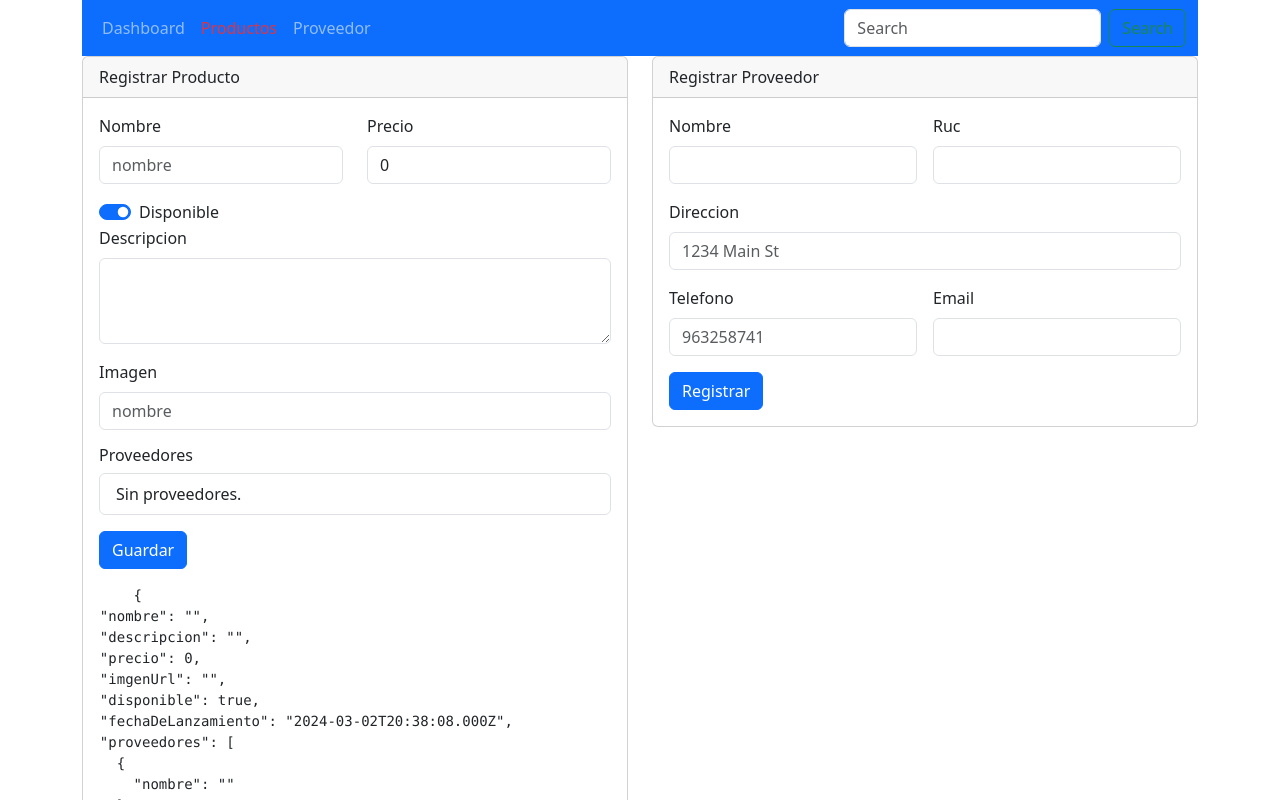
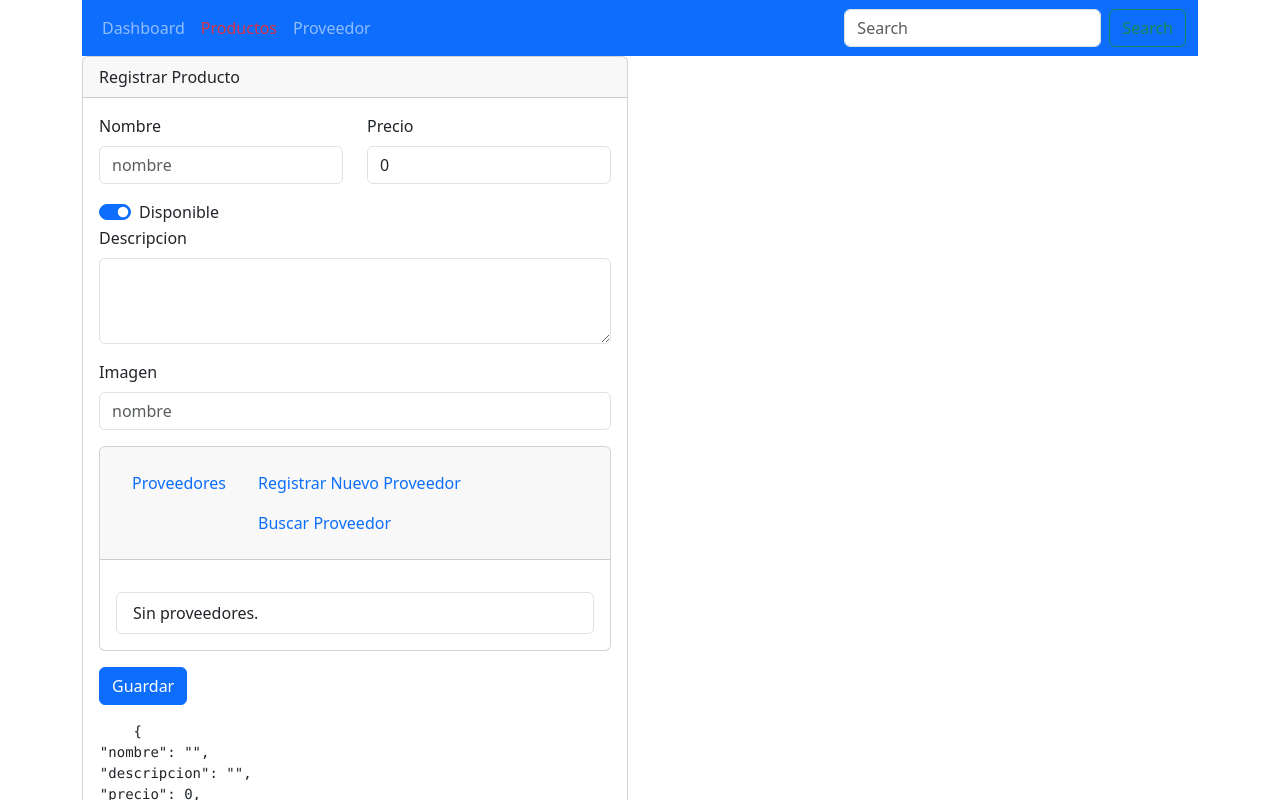
Before and after one commit to ferd9/tiendita-frontend, an Angular app: page /admin/producto in a window 1280 px wide. Shown: the top 800 px of the page. Built offline with nearby package versions, Linux system fonts and the light colour scheme.

Commit message:
correcciones y mejoras en formulario de registro de productos.

```diff
--- a/src/app/admin/producto/producto.component.html
+++ b/src/app/admin/producto/producto.component.html
@@ -67,7 +67,33 @@
         placeholder="nombre">
       </div>
     <div class="mb-3">
-       <h6>Proveedores</h6>
+
+      <div class="card">
+        <div class="card-header d-flex flex-row bd-highlight mb-3">
+
+          <div class="p-2 flex-grow-1 bd-highlight">
+            <ul class="nav nav-pills card-header-pills">
+              <li class="nav-item">
+                <a class="nav-link">Proveedores</a>
+              </li>
+            </ul>
+
+          </div>
+          <div class="p-2 bd-highlight">
+            <ul class="nav nav-pills card-header-pills">
+              <li class="nav-item">
+                <a class="nav-link" (click)="nuevoProveedor()">Registrar Nuevo Proveedor</a>
+              </li>
+              <li class="nav-item">
+                <a class="nav-link">Buscar Proveedor</a>
+              </li>
+            </ul>
+          </div>
+
+
+        </div>
+        <div class="card-body">
+
           <ul class="list-group">
             @for (proveedor of proveedores; track $index) {
               <li class="list-group-item d-flex justify-content-between align-items-center">
@@ -81,6 +107,8 @@
             }
           </ul>
 
+        </div>
+      </div>
     </div>
      <!-- <div class="mb-3">
         <label for="exampleFormControlInput1" class="form-label">Proveedores</label>
@@ -124,8 +152,11 @@
 </div>
 </div>
 
+@if(onBuscarProveedor){
   <div class="col-6">
-  <app-proveedor (onNewProveedor)="agregarProveedor($event)"></app-proveedor>
+    <app-proveedor (onNewProveedor)="agregarProveedor($event)" (onAddProveedor)="proveedorSelecionado($event)"></app-proveedor>
   </div>
+}
+
 
 </div>
--- a/src/app/admin/producto/producto.component.ts
+++ b/src/app/admin/producto/producto.component.ts
@@ -1,6 +1,6 @@
 import { CommonModule } from '@angular/common';
 import { ChangeDetectorRef, Component, inject } from '@angular/core';
-import { FormBuilder, FormGroup, ReactiveFormsModule, Validators } from '@angular/forms';
+import { FormArray, FormBuilder, FormControl, FormGroup, ReactiveFormsModule, Validators } from '@angular/forms';
 import { ProductoService } from '../../services/producto.service';
 import { Categoria, Proveedores, Tag } from '../interfaces/tienda.interfaces';
 import { ProveedorComponent } from '../proveedor/proveedor.component';
@@ -24,6 +24,7 @@ export class ProductoComponent {
   public categoria: Categoria[] = [];
   public tag: Tag[] = [];
 
+  public onBuscarProveedor: boolean =  false;
   //constructor(private changeDetector: ChangeDetectorRef){}
 
   public formProducto: FormGroup = this.fb.group({
@@ -33,11 +34,7 @@ export class ProductoComponent {
     'imgenUrl': [''],
     'disponible':[true],
     'fechaDeLanzamiento':[new Date,[Validators.required]],
-    'proveedores': this.fb.array([
-      this.fb.group({
-        'nombre': ['']
-      })
-    ])
+    'proveedores': this.fb.array([])
   });
 
  registrarProducto(){
@@ -70,5 +67,38 @@ export class ProductoComponent {
 
   agregarProveedor($event: Proveedores) {
     this.proveedores.push($event);
+    const prov = this.formProducto.get('proveedores') as FormArray;
+    const pg = this.fb.group({
+      'nombre': [$event.nombre,],
+      'direccion': [$event.direccion],
+      'ruc': [$event.ruc],
+      'email': [$event.email],
+      'telefono': [$event.telefono]
+    });
+
+    prov.push(pg);
+
+    console.log((<FormArray>this.formProducto.get('proveedores')));
+  }
+
+  nuevoProveedor(){
+    this.onBuscarProveedor = true;
+  }
+
+  proveedorSelecionado($event: Proveedores){
+
+    this.proveedores.push($event);
+    const prov = this.formProducto.get('proveedores') as FormArray;
+    const pg = this.fb.group({
+      'id': [$event.id],
+      'nombre': [$event.nombre,],
+      'direccion': [$event.direccion],
+      'ruc': [$event.ruc],
+      'email': [$event.email],
+      'telefono': [$event.telefono]
+    });
+
+    prov.push(pg);
+
   }
 }
--- a/src/app/admin/proveedor/proveedor.component.html
+++ b/src/app/admin/proveedor/proveedor.component.html
@@ -1,9 +1,10 @@
 
 <div class="card">
   <div class="card-header">
-    Registrar Proveedor
+    {{titulo}}
   </div>
   <div class="card-body">
+    @if(modo === "REGISTRAR" || modo === "AMBOS"){
 
       <form [formGroup]="formProveedor" (ngSubmit)="agregarProveedor()" class="row g-3">
         <div class="col-md-6">
@@ -53,5 +54,37 @@
           <button type="submit" class="btn btn-primary">Registrar</button>
         </div>
       </form>
+    }
+
+    <table class="table table-dark table-hover">
+      <thead>
+        <tr>
+          <th scope="col">Nombre</th>
+          <th scope="col">direccion</th>
+          <th scope="col">ruc</th>
+          <th scope="col">email</th>
+          <th scope="col">telefono</th>
+          <th scope="col">Accion</th>
+        </tr>
+      </thead>
+      <tbody>
+        @for (pItem of proveedorList; track $index) {
+
+          <tr>
+            <td>{{pItem.nombre}}</td>
+            <td>{{pItem.direccion}}</td>
+            <td>{{pItem.ruc}}</td>
+            <td>{{pItem.email}}</td>
+            <td>{{pItem.telefono}}</td>
+            <td><button class="btn btn-primary" (click)="addProveedor(pItem)">+</button></td>
+          </tr>
+
+        }
+
+      </tbody>
+
+
+    </table>
+
   </div>
 </div>
--- a/src/app/admin/proveedor/proveedor.component.ts
+++ b/src/app/admin/proveedor/proveedor.component.ts
@@ -1,6 +1,13 @@
-import { Component, EventEmitter, Output, inject } from '@angular/core';
+import { Component, EventEmitter, OnInit, Output, inject } from '@angular/core';
 import { Proveedores } from '../interfaces/tienda.interfaces';
 import { FormBuilder, FormGroup, ReactiveFormsModule, Validators } from '@angular/forms';
+import { ProveedorService } from '../../services/proveedor.service';
+
+const enum MODE{
+  REGISTRAR =  'REGISTRAR',
+  LISTAR = 'LISTAR',
+  AMBOS = 'AMBOS'
+}
 
 @Component({
   selector: 'app-proveedor',
@@ -9,10 +16,20 @@ import { FormBuilder, FormGroup, ReactiveFormsModule, Validators } from '@angula
   templateUrl: './proveedor.component.html',
   styleUrl: './proveedor.component.css'
 })
-export class ProveedorComponent {
+export class ProveedorComponent implements OnInit{
+
+
+  public titulo: string = "Registrar Proveedor";
+  public modo: MODE = MODE.REGISTRAR;
+
+  public proveedorList: Proveedores[] = [];
 
   public newProveedor?: Proveedores;
+
+  public selectedProveedor?: Proveedores;
+
   private fb = inject(FormBuilder);
+  private proveedorService = inject(ProveedorService);
   public formProveedor: FormGroup = this.fb.group({
     'nombre': ['',[Validators.required, Validators.minLength(3)]],
     'direccion': [''],
@@ -24,6 +41,12 @@ export class ProveedorComponent {
   @Output()
   public onNewProveedor: EventEmitter<Proveedores> = new EventEmitter();
 
+  @Output()
+  public onAddProveedor: EventEmitter<Proveedores> = new EventEmitter();
+
+  ngOnInit(): void {
+    this.mostrarProveedores();
+  }
 
   agregarProveedor(){
     //this.onNewProveedor.emit(this.newProveedor);
@@ -38,5 +61,23 @@ export class ProveedorComponent {
     }
   }
 
+  mostrarProveedores(){
+    this.proveedorService.listarProveedores().subscribe(
+      resp => {
+        this.proveedorList = resp;
+      }
+    );
+  }
+
+  onSelecionarProveedor(){
+    this.onAddProveedor.emit(this.selectedProveedor);
+  }
+
+  addProveedor(pAdd: Proveedores){
+    this.selectedProveedor = pAdd;
+    this.onSelecionarProveedor();
+  }
+
+
 
 }
--- /dev/null
+++ b/src/app/services/proveedor.service.ts
@@ -0,0 +1,23 @@
+import { HttpClient } from '@angular/common/http';
+import { Injectable, inject } from '@angular/core';
+import { Proveedores } from '../admin/interfaces/tienda.interfaces';
+import { Observable, tap } from 'rxjs';
+
+@Injectable({
+  providedIn: 'root'
+})
+export class ProveedorService {
+
+  private http = inject(HttpClient);
+  private readonly baseUrl: string = "http://localhost:8080/proveedor";
+  constructor() { }
+
+  public listarProveedores(): Observable<Proveedores[]>{
+
+
+    return this.http.get<Proveedores[]>(`${this.baseUrl}/listar`)
+            .pipe(
+              tap(console.log)
+            );
+  }
+}
```
Also changed, not shown: 1 other file (tests, documents, lock files or other folders). Lines whose indentation alone changed are shown as unchanged.
